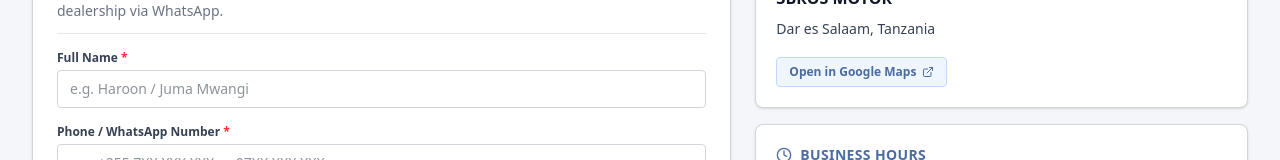
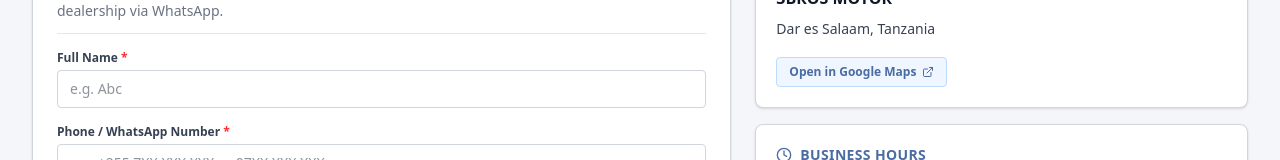
Before and after one commit to 3brosmotor/3BrosMotor, a Next.js app: page /contact in a window 1280 px wide. Shown: the part 491-651 px from the top of the page. Built offline with nearby package versions, Linux system fonts and the light colour scheme; no server answers.

Commit message:
Update ContactPage

```diff
--- a/app/contact/page.jsx
+++ b/app/contact/page.jsx
@@ -376,7 +376,7 @@ export default function ContactPage() {
                     name="name"
                     type="text"
                     required
-                    placeholder="e.g. Haroon / Juma Mwangi"
+                    placeholder="e.g. Abc"
                     value={formData.name}
                     onChange={handleInputChange}
                     className={`w-full px-3 py-2 border rounded text-xs sm:text-sm outline-none transition focus:ring-2 focus:ring-[#4b6ba3] ${
```
